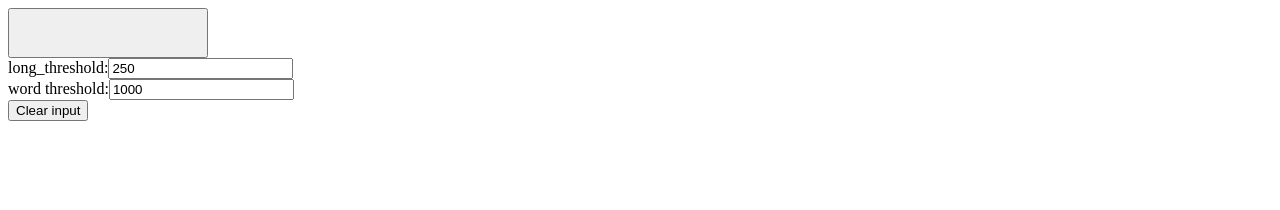
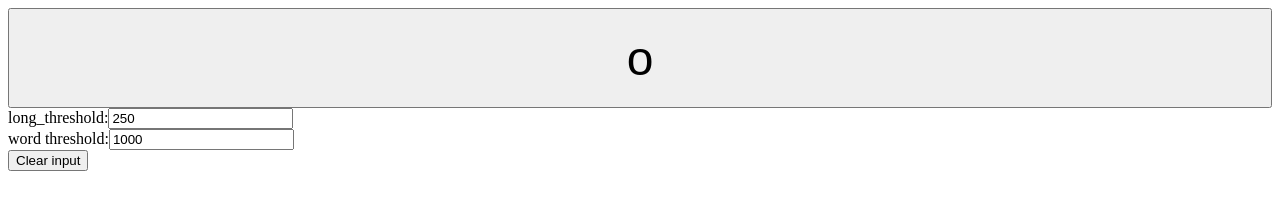
Before and after one commit to nwtgck/morse-web, a plain HTML site: page index.html in a window 1280 px wide. Drawn offline with nearby package versions, Linux system fonts and the light colour scheme.

Commit message:
[change] Make the button bigger

```diff
--- a/index.html
+++ b/index.html
@@ -8,8 +8,9 @@
 
     <style>
         .morse_button{
-            width: 200px;
-            height: 50px;
+            width: 100%;
+            height: 100px;
+            font-size: 3em;
         }
 
         .morse_input{
@@ -129,7 +130,7 @@
 
     <body>
         <div ng-controller="morseCtrl">
-            <button ng-mouseup="mouseup()" ng-mousedown="mousedown()" class='morse_button'></button><br>
+            <button ng-mouseup="mouseup()" ng-mousedown="mousedown()" class='morse_button'>o</button><br>
             long_threshold:<input type="number" ng-model="long_threshold"><br>
             word threshold:<input type="number" ng-model="word_threshold"><br>
             <button ng-click='clearInput()'>Clear input</button><br>
```
